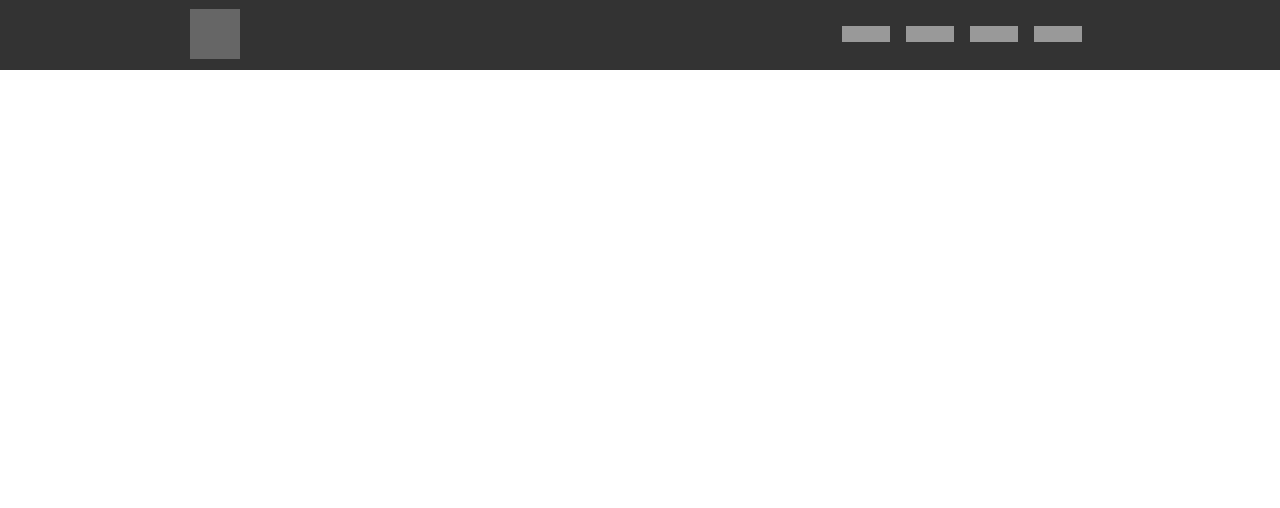
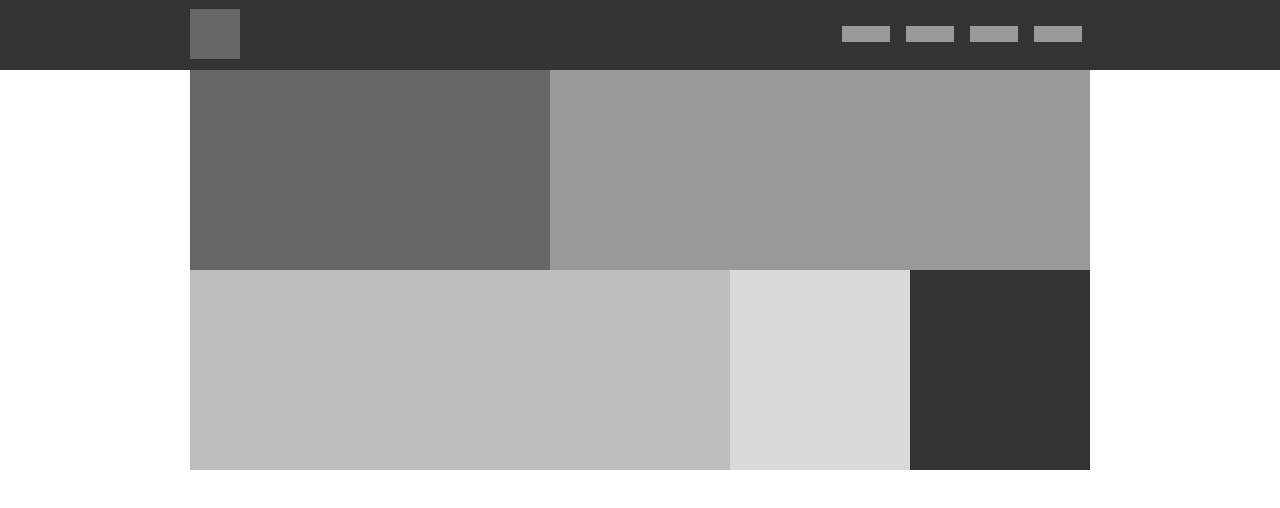
Before and after one commit to miguelzabalaf/practice-layout, a plain HTML site: page index.html in a window 1280 px wide. Drawn offline with Linux system fonts and the light colour scheme.

Commit message:
He finalizado la sección 2 del Layout

```diff
--- a/css/estilos.css
+++ b/css/estilos.css
@@ -8,6 +8,8 @@
     --Gris1: #333;
     --Gris2: rgb(102, 102, 102);
     --Gris3: rgb(153, 153, 153);
+    --Gris4: rgb(190, 190, 190);
+    --Gris5: rgb(218, 218, 218);
     --Espacio: 0.5em;
 }
 
@@ -30,6 +32,11 @@ body {
     justify-content: space-between;
 }
 
+.container {
+    max-width: 900px;
+    margin: 0 auto;
+}
+
 .logo {
     background-color: var(--Gris2);
     width: 50px;
@@ -46,3 +53,42 @@ body {
    background-color: var(--Gris3);
    margin: var(--Espacio);
 }
+
+/* MAIN */
+/* SECTION 1 */
+
+.section2 {
+    display: grid;
+    grid-template-columns: repeat(5, minmax(64px, 180px));
+    grid-template-rows: repeat(4, 100px);
+}
+
+.section2 .item:nth-child(1) {
+    grid-column: 1 / span 2;
+    grid-row: 1 / span 2;
+    background-color: var(--Gris2);
+}
+
+.section2 .item:nth-child(2) {
+    grid-column: 3 / span 3;
+    grid-row: 1 / span 2;
+    background-color: var(--Gris3);
+}
+
+.section2 .item:nth-child(3) {
+    grid-column: 1 / span 3;
+    grid-row: 3 / span 2;
+    background-color: var(--Gris4);
+}
+
+.section2 .item:nth-child(4) {
+    grid-column: 4 / span 1;
+    grid-row: 3 / span 2;
+    background-color: var(--Gris5);
+}
+
+.section2 .item:nth-child(5) {
+    grid-column: 5 / span 1;
+    grid-row: 3 / span 2;
+    background-color: var(--Gris1);
+}
--- a/index.html
+++ b/index.html
@@ -23,5 +23,16 @@
             </div>
         </div>
     </header>
+    <div class="container">
+        <main>
+            <div class="section2">
+                <div class="item"></div>
+                <div class="item"></div>
+                <div class="item"></div>
+                <div class="item"></div>
+                <div class="item"></div>
+            </div>
+        </main>
+    </div>
 </body>
 </html>
```
